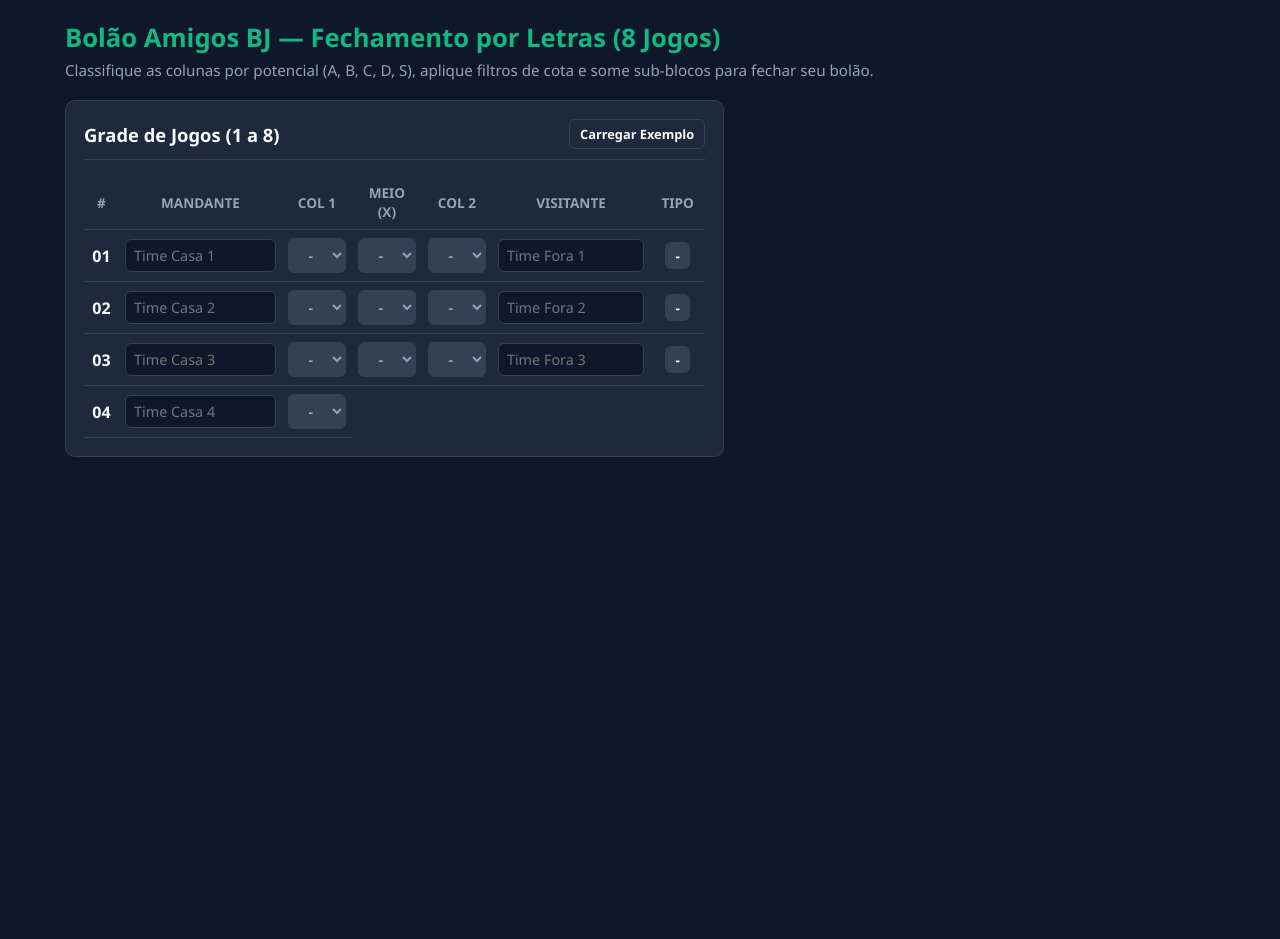
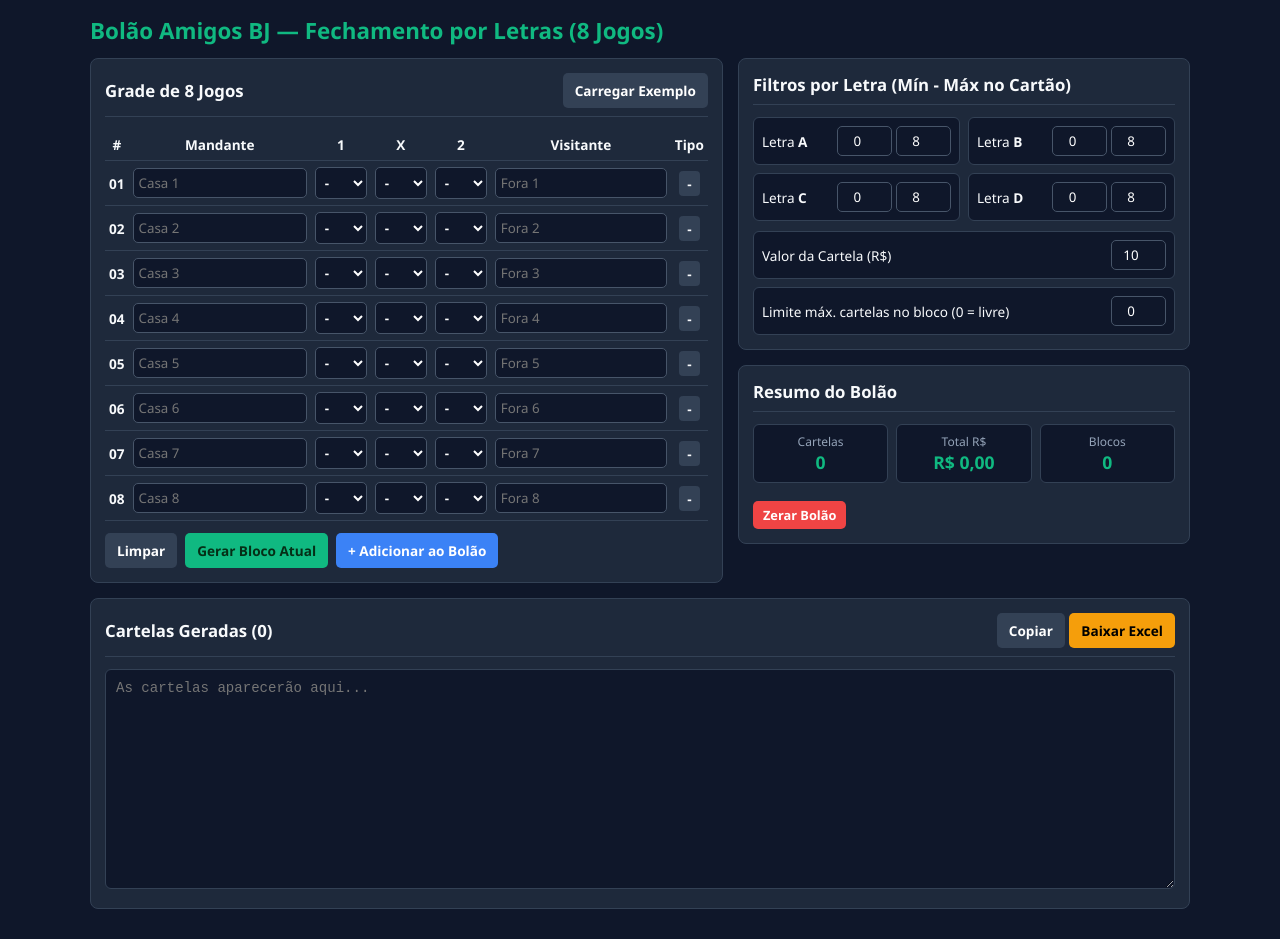
Before and after one commit to almoxarifado-valedoverdao/bolaoamigosbj, a plain HTML site: page index.html in a window 1280 px wide. Before the commit the page ends 800 px from the top, so only its background shows below. Drawn offline with Linux system fonts and the light colour scheme.

Commit message:
Update index.html

```diff
--- a/index.html
+++ b/index.html
@@ -1,206 +1,188 @@
 <!DOCTYPE html>
 <html lang="pt-BR">
 <head>
-  <meta charset="UTF-8" />
-  <meta name="viewport" content="width=device-width, initial-scale=1.0" />
-  <title>Bolão Amigos BJ - Fechamento 8 Jogos</title>
-  <style>
-    :root {
-      --bg: #0f172a;
-      --card: #1e293b;
-      --border: #334155;
-      --text: #f8fafc;
-      --muted: #94a3b8;
-      --primary: #10b981;
-      --primary-hover: #059669;
-      --accent: #3b82f6;
-      --danger: #ef4444;
-      --warning: #f59e0b;
-    }
-
-    * { box-sizing: border-box; font-family: 'Segoe UI', Tahoma, Geneva, Verdana, sans-serif; }
-    body { margin: 0; padding: 20px; background-color: var(--bg); color: var(--text); }
-    .container { max-width: 1150px; margin: 0 auto; }
-    h1 { margin: 0 0 5px 0; font-size: 1.6rem; color: var(--primary); }
-    p.subtitle { margin: 0 0 20px 0; color: var(--muted); font-size: 0.95rem; }
-
-    .grid-layout { display: grid; grid-template-columns: 1.4fr 1fr; gap: 20px; }
-    @media (max-width: 900px) { .grid-layout { grid-template-columns: 1fr; } }
-
-    .panel {
-      background: var(--card);
-      border: 1px solid var(--border);
-      border-radius: 10px;
-      padding: 18px;
-      margin-bottom: 20px;
-    }
-
-    .panel h2 {
-      margin-top: 0;
-      font-size: 1.15rem;
-      border-bottom: 1px solid var(--border);
-      padding-bottom: 10px;
-      margin-bottom: 15px;
-      display: flex;
-      justify-content: space-between;
-      align-items: center;
-    }
-
-    table { width: 100%; border-collapse: collapse; }
-    th, td { padding: 8px 6px; text-align: center; border-bottom: 1px solid var(--border); }
-    th { color: var(--muted); font-size: 0.85rem; text-transform: uppercase; }
-
-    input[type="text"], input[type="number"], select {
-      background: #0f172a;
-      color: var(--text);
-      border: 1px solid var(--border);
-      border-radius: 6px;
-      padding: 6px 8px;
-      font-size: 0.9rem;
-    }
-
-    input[type="text"] { width: 100%; }
-    input[type="number"] { width: 65px; text-align: center; }
-
-    select.letra-select { font-weight: bold; width: 58px; text-align: center; cursor: pointer; }
-    .letra-A { background: #166534 !important; color: #fff; }
-    .letra-B { background: #1d4ed8 !important; color: #fff; }
-    .letra-C { background: #b45309 !important; color: #fff; }
-    .letra-D { background: #991b1b !important; color: #fff; }
-    .letra-S { background: #000000 !important; color: #facc15; border-color: #facc15; }
-    .letra-OFF { background: #334155 !important; color: #94a3b8; }
-
-    .badge-tipo {
-      display: inline-block;
-      padding: 4px 10px;
-      border-radius: 6px;
-      font-weight: bold;
-      font-size: 0.85rem;
-      background: #334155;
-    }
-
-    .filtros-grid { display: grid; grid-template-columns: repeat(2, 1fr); gap: 10px; margin-bottom: 15px; }
-    .filtro-item {
-      background: #0f172a;
-      padding: 10px;
-      border-radius: 8px;
-      border: 1px solid var(--border);
-      display: flex;
-      justify-content: space-between;
-      align-items: center;
-      font-size: 0.88rem;
-    }
-
-    .btn-group { display: flex; flex-wrap: wrap; gap: 10px; margin-top: 15px; }
-    button {
-      border: none;
-      border-radius: 6px;
-      padding: 10px 14px;
-      font-weight: 600;
-      cursor: pointer;
-      font-size: 0.9rem;
-      transition: 0.2s;
-    }
-
-    .btn-primary { background: var(--primary); color: #052e16; }
-    .btn-primary:hover { background: var(--primary-hover); color: #fff; }
-    .btn-accent { background: var(--accent); color: #fff; }
-    .btn-accent:hover { background: #2563eb; }
-    .btn-warning { background: var(--warning); color: #000; }
-    .btn-danger { background: var(--danger); color: #fff; }
-    .btn-outline { background: transparent; border: 1px solid var(--border); color: var(--text); }
-    .btn-outline:hover { background: #334155; }
-
-    .stats-bar { display: grid; grid-template-columns: repeat(3, 1fr); gap: 10px; margin-bottom: 15px; }
-    .stat-box {
-      background: #0f172a;
-      padding: 12px;
-      border-radius: 8px;
-      border: 1px solid var(--border);
-      text-align: center;
-    }
-    .stat-box span { display: block; font-size: 0.78rem; color: var(--muted); }
-    .stat-box strong { font-size: 1.25rem; color: var(--primary); }
-
-    .blocos-lista { max-height: 180px; overflow-y: auto; margin-top: 10px; }
-    .bloco-card {
-      background: #0f172a;
-      border: 1px solid var(--border);
-      padding: 8px 12px;
-      border-radius: 6px;
-      margin-bottom: 6px;
-      display: flex;
-      justify-content: space-between;
-      align-items: center;
-      font-size: 0.88rem;
-    }
-
-    textarea {
-      width: 100%;
-      height: 240px;
-      background: #0f172a;
-      color: #38bdf8;
-      border: 1px solid var(--border);
-      border-radius: 8px;
-      padding: 12px;
-      font-family: monospace;
-      font-size: 0.9rem;
-      resize: vertical;
-    }
-  </style>
+<meta charset="UTF-8">
+<meta name="viewport" content="width=device-width, initial-scale=1.0">
+<title>Bolão Amigos BJ - 8 Jogos</title>
+<style>
+  *{box-sizing:border-box;font-family:Segoe UI,Arial,sans-serif}
+  body{margin:0;padding:15px;background:#0f172a;color:#f8fafc}
+  .wrap{max-width:1100px;margin:0 auto}
+  h1{color:#10b981;font-size:1.4rem;margin:0 0 12px}
+  .grid{display:grid;grid-template-columns:1.4fr 1fr;gap:15px}
+  @media(max-width:850px){.grid{grid-template-columns:1fr}}
+  .box{background:#1e293b;border:1px solid #334155;border-radius:8px;padding:14px;margin-bottom:15px}
+  .box h2{margin:0 0 12px;font-size:1.05rem;border-bottom:1px solid #334155;padding-bottom:8px;display:flex;justify-content:space-between;align-items:center}
+  table{width:100%;border-collapse:collapse}
+  th,td{padding:6px 4px;text-align:center;border-bottom:1px solid #334155;font-size:.85rem}
+  input[type=text],input[type=number],select{background:#0f172a;color:#fff;border:1px solid #475569;border-radius:5px;padding:5px}
+  input[type=text]{width:100%}
+  input[type=number]{width:55px;text-align:center}
+  select{font-weight:bold;width:52px}
+  .l-A{background:#166534!important}.l-B{background:#1d4ed8!important}.l-C{background:#b45309!important}.l-D{background:#991b1b!important}.l-S{background:#000!important;color:#facc15!important;border-color:#facc15!important}
+  .badge{background:#334155;padding:3px 8px;border-radius:4px;font-weight:bold}
+  .f-grid{display:grid;grid-template-columns:1fr 1fr;gap:8px;margin-bottom:10px}
+  .f-item{background:#0f172a;padding:8px;border-radius:6px;border:1px solid #334155;display:flex;justify-content:space-between;align-items:center;font-size:.85rem}
+  .btns{display:flex;flex-wrap:wrap;gap:8px;margin-top:12px}
+  button{border:0;border-radius:5px;padding:8px 12px;font-weight:bold;cursor:pointer;font-size:.85rem}
+  .b-green{background:#10b981;color:#052e16}.b-blue{background:#3b82f6;color:#fff}.b-yellow{background:#f59e0b;color:#000}.b-red{background:#ef4444;color:#fff}.b-gray{background:#334155;color:#fff}
+  .stats{display:grid;grid-template-columns:repeat(3,1fr);gap:8px;margin-bottom:10px}
+  .stat{background:#0f172a;padding:8px;border-radius:6px;text-align:center;border:1px solid #334155}
+  .stat small{display:block;color:#94a3b8;font-size:.75rem}.stat b{font-size:1.1rem;color:#10b981}
+  .bloco-row{background:#0f172a;padding:6px 10px;border-radius:5px;margin-bottom:5px;display:flex;justify-content:space-between;align-items:center;font-size:.82rem}
+  textarea{width:100%;height:220px;background:#0f172a;color:#38bdf8;border:1px solid #334155;border-radius:6px;padding:10px;font-family:monospace;font-size:.88rem}
+</style>
 </head>
 <body>
-  <div class="container">
-    <h1>Bolão Amigos BJ — Fechamento por Letras (8 Jogos)</h1>
-    <p class="subtitle">Classifique as colunas por potencial (A, B, C, D, S), aplique filtros de cota e some sub-blocos para fechar seu bolão.</p>
-
-    <div class="grid-layout">
-      <div class="panel">
-        <h2>
-          <span>Grade de Jogos (1 a 8)</span>
-          <button type="button" class="btn-outline" onclick="preencherExemplo()" style="padding: 5px 10px; font-size: 0.8rem;">Carregar Exemplo</button>
-        </h2>
-        <table>
-          <thead>
-            <tr>
-              <th style="width: 35px;">#</th>
-              <th>Mandante</th>
-              <th style="width: 65px;">Col 1</th>
-              <th style="width: 65px;">Meio (X)</th>
-              <th style="width: 65px;">Col 2</th>
-              <th>Visitante</th>
-              <th style="width: 55px;">Tipo</th>
-            </tr>
-          </thead>
-          <tbody id="tabela-jogos">
-            <tr>
-              <td><strong>01</strong></td>
-              <td><input type="text" id="mandante_1" placeholder="Time Casa 1"></td>
-              <td><select id="j_1_c_0" class="letra-select letra-OFF" onchange="atualizarEstiloSelect(this, 1)"><option value="-">-</option><option value="A">A</option><option value="B">B</option><option value="C">C</option><option value="D">D</option><option value="S">S</option></select></td>
-              <td><select id="j_1_c_1" class="letra-select letra-OFF" onchange="atualizarEstiloSelect(this, 1)"><option value="-">-</option><option value="A">A</option><option value="B">B</option><option value="C">C</option><option value="D">D</option><option value="S">S</option></select></td>
-              <td><select id="j_1_c_2" class="letra-select letra-OFF" onchange="atualizarEstiloSelect(this, 1)"><option value="-">-</option><option value="A">A</option><option value="B">B</option><option value="C">C</option><option value="D">D</option><option value="S">S</option></select></td>
-              <td><input type="text" id="visitante_1" placeholder="Time Fora 1"></td>
-              <td><span class="badge-tipo" id="tipo_1">-</span></td>
-            </tr>
-            <tr>
-              <td><strong>02</strong></td>
-              <td><input type="text" id="mandante_2" placeholder="Time Casa 2"></td>
-              <td><select id="j_2_c_0" class="letra-select letra-OFF" onchange="atualizarEstiloSelect(this, 2)"><option value="-">-</option><option value="A">A</option><option value="B">B</option><option value="C">C</option><option value="D">D</option><option value="S">S</option></select></td>
-              <td><select id="j_2_c_1" class="letra-select letra-OFF" onchange="atualizarEstiloSelect(this, 2)"><option value="-">-</option><option value="A">A</option><option value="B">B</option><option value="C">C</option><option value="D">D</option><option value="S">S</option></select></td>
-              <td><select id="j_2_c_2" class="letra-select letra-OFF" onchange="atualizarEstiloSelect(this, 2)"><option value="-">-</option><option value="A">A</option><option value="B">B</option><option value="C">C</option><option value="D">D</option><option value="S">S</option></select></td>
-              <td><input type="text" id="visitante_2" placeholder="Time Fora 2"></td>
-              <td><span class="badge-tipo" id="tipo_2">-</span></td>
-            </tr>
-            <tr>
-              <td><strong>03</strong></td>
-              <td><input type="text" id="mandante_3" placeholder="Time Casa 3"></td>
-              <td><select id="j_3_c_0" class="letra-select letra-OFF" onchange="atualizarEstiloSelect(this, 3)"><option value="-">-</option><option value="A">A</option><option value="B">B</option><option value="C">C</option><option value="D">D</option><option value="S">S</option></select></td>
-              <td><select id="j_3_c_1" class="letra-select letra-OFF" onchange="atualizarEstiloSelect(this, 3)"><option value="-">-</option><option value="A">A</option><option value="B">B</option><option value="C">C</option><option value="D">D</option><option value="S">S</option></select></td>
-              <td><select id="j_3_c_2" class="letra-select letra-OFF" onchange="atualizarEstiloSelect(this, 3)"><option value="-">-</option><option value="A">A</option><option value="B">B</option><option value="C">C</option><option value="D">D</option><option value="S">S</option></select></td>
-              <td><input type="text" id="visitante_3" placeholder="Time Fora 3"></td>
-              <td><span class="badge-tipo" id="tipo_3">-</span></td>
-            </tr>
-            <tr>
-              <td><strong>04</strong></td>
-              <td><input type="text" id="mandante_4" placeholder="Time Casa 4"></td>
-              <td><select id="j_4_c_0" class="letra-select letra-OFF" onchange="atualizarEstiloSelect(this, 4)"><option value="-">-</option><option value="A">A</option><option value="B">B</option><option value="C">C</option><option value="D">D</option><option value="S">S</option></select></td>
+<div class="wrap">
+  <h1>Bolão Amigos BJ — Fechamento por Letras (8 Jogos)</h1>
+  <div class="grid">
+    <div class="box">
+      <h2><span>Grade de 8 Jogos</span><button type="button" class="b-gray" onclick="exemplo()">Carregar Exemplo</button></h2>
+      <table>
+        <thead><tr><th>#</th><th>Mandante</th><th>1</th><th>X</th><th>2</th><th>Visitante</th><th>Tipo</th></tr></thead>
+        <tbody id="grade"></tbody>
+      </table>
+      <div class="btns">
+        <button type="button" class="b-gray" onclick="limpar()">Limpar</button>
+        <button type="button" class="b-green" onclick="gerar()">Gerar Bloco Atual</button>
+        <button type="button" class="b-blue" onclick="somarBloco()">+ Adicionar ao Bolão</button>
+      </div>
+    </div>
+    <div>
+      <div class="box">
+        <h2>Filtros por Letra (Mín - Máx no Cartão)</h2>
+        <div class="f-grid">
+          <div class="f-item"><span>Letra <b>A</b></span><div><input type="number" id="minA" value="0" min="0" max="8"> <input type="number" id="maxA" value="8" min="0" max="8"></div></div>
+          <div class="f-item"><span>Letra <b>B</b></span><div><input type="number" id="minB" value="0" min="0" max="8"> <input type="number" id="maxB" value="8" min="0" max="8"></div></div>
+          <div class="f-item"><span>Letra <b>C</b></span><div><input type="number" id="minC" value="0" min="0" max="8"> <input type="number" id="maxC" value="8" min="0" max="8"></div></div>
+          <div class="f-item"><span>Letra <b>D</b></span><div><input type="number" id="minD" value="0" min="0" max="8"> <input type="number" id="maxD" value="8" min="0" max="8"></div></div>
+        </div>
+        <div class="f-item" style="margin-bottom:8px"><span>Valor da Cartela (R$)</span><input type="number" id="cota" value="10" min="1" onchange="resumo()"></div>
+        <div class="f-item"><span>Limite máx. cartelas no bloco (0 = livre)</span><input type="number" id="lim" value="0" min="0" max="6561"></div>
+      </div>
+      <div class="box">
+        <h2>Resumo do Bolão</h2>
+        <div class="stats">
+          <div class="stat"><small>Cartelas</small><b id="tCart">0</b></div>
+          <div class="stat"><small>Total R$</small><b id="tVal">R$ 0,00</b></div>
+          <div class="stat"><small>Blocos</small><b id="tBloc">0</b></div>
+        </div>
+        <div id="listaBlocos"></div>
+        <button type="button" class="b-red" onclick="zerar()" style="margin-top:8px;padding:5px 10px;font-size:.8rem">Zerar Bolão</button>
+      </div>
+    </div>
+  </div>
+  <div class="box">
+    <h2><span>Cartelas Geradas (<span id="qtd">0</span>)</span><div><button type="button" class="b-gray" onclick="copiar()">Copiar</button> <button type="button" class="b-yellow" onclick="baixar()">Baixar Excel</button></div></h2>
+    <textarea id="out" readonly placeholder="As cartelas aparecerão aqui..."></textarea>
+  </div>
+</div>
+<script>
+let atual=[], blocos=[];
+const tb=document.getElementById("grade");
+for(let i=1;i<=8;i++){
+  let cols="";
+  for(let c=0;c<3;c++){
+    cols+=`<td><select id="j${i}c${c}" onchange="cor(this,${i})"><option>-</option><option>A</option><option>B</option><option>C</option><option>D</option><option>S</option></select></td>`;
+  }
+  tb.innerHTML+=`<tr><td><b>0${i}</b></td><td><input type="text" id="m${i}" placeholder="Casa ${i}"></td>${cols}<td><input type="text" id="v${i}" placeholder="Fora ${i}"></td><td><span class="badge" id="tp${i}">-</span></td></tr>`;
+}
+function cor(el,j){
+  el.className=el.value==="-"?"":"l-"+el.value;
+  let n=0;
+  for(let c=0;c<3;c++) if(document.getElementById(`j${j}c${c}`).value!=="-") n++;
+  document.getElementById(`tp${j}`).innerText=n===0?"-":n===1?"S":n===2?"D":"T";
+}
+function exemplo(){
+  const ex=[
+    ["Dinamarca","A","B","-","Noruega"],
+    ["Hungria","A","B","-","Irlanda N."],
+    ["Irlanda","A","B","-","Kosovo"],
+    ["Polônia","C","B","A","Suécia"],
+    ["Ucrânia","S","-","-","Geórgia"],
+    ["Bedford","C","D","D","Chorley"],
+    ["Chippenham","C","D","D","Sholing"],
+    ["Waterlooville","C","D","D","Bracknell"]
+  ];
+  ex.forEach((d,idx)=>{
+    let j=idx+1;
+    document.getElementById(`m${j}`).value=d[0];
+    document.getElementById(`v${j}`).value=d[4];
+    [d[1],d[2],d[3]].forEach((l,c)=>{
+      let s=document.getElementById(`j${j}c${c}`);
+      s.value=l; cor(s,j);
+    });
+  });
+  document.getElementById("minA").value=1; document.getElementById("maxA").value=3;
+  document.getElementById("minD").value=0; document.getElementById("maxD").value=2;
+}
+function limpar(){
+  for(let j=1;j<=8;j++){
+    document.getElementById(`m${j}`).value=""; document.getElementById(`v${j}`).value="";
+    for(let c=0;c<3;c++){let s=document.getElementById(`j${j}c${c}`);s.value="-";cor(s,j);}
+  }
+  atual=[]; mostrar([]);
+}
+function gerar(){
+  let cfg=[], nomes=["1","X","2"];
+  for(let j=1;j<=8;j++){
+    let op=[];
+    for(let c=0;c<3;c++){
+      let v=document.getElementById(`j${j}c${c}`).value;
+      if(v!=="-") op.push({col:nomes[c],let:v});
+    }
+    if(!op.length){alert("Marque ao menos 1 coluna no Jogo 0"+j);return;}
+    cfg.push(op);
+  }
+  const f={
+    minA:+minA.value,maxA:+maxA.value,minB:+minB.value,maxB:+maxB.value,
+    minC:+minC.value,maxC:+maxC.value,minD:+minD.value,maxD:+maxD.value,lim:+lim.value
+  };
+  let res=[];
+  function comb(i,arr){
+    if(f.lim>0 && res.length>=f.lim) return;
+    if(i===8){
+      let a=0,b=0,c=0,d=0;
+      arr.forEach(x=>{if(x.let==="A")a++;if(x.let==="B")b++;if(x.let==="C")c++;if(x.let==="D")d++;});
+      if(a>=f.minA&&a<=f.maxA&&b>=f.minB&&b<=f.maxB&&c>=f.minC&&c<=f.maxC&&d>=f.minD&&d<=f.maxD) res.push(arr.map(x=>x.col));
+      return;
+    }
+    cfg[i].forEach(o=>comb(i+1,arr.concat(o)));
+  }
+  comb(0,[]); atual=res; mostrar(res);
+}
+function mostrar(l){
+  qtd.innerText=l.length;
+  out.value=l.map((c,i)=>`Cartão ${String(i+1).padStart(3,"0")}:  ${c.join("  ")}`).join("\n");
+}
+function somarBloco(){
+  if(!atual.length){alert("Gere um bloco primeiro!");return;}
+  blocos.push(atual.slice()); resumo(); mostrar(unicas());
+}
+function unicas(){
+  let m=new Map();
+  blocos.forEach(b=>b.forEach(c=>m.set(c.join("-"),c)));
+  return Array.from(m.values());
+}
+function resumo(){
+  let u=unicas(), tot=u.length*(+cota.value||10);
+  tCart.innerText=u.length;
+  tVal.innerText=tot.toLocaleString("pt-BR",{style:"currency",currency:"BRL"});
+  tBloc.innerText=blocos.length;
+  listaBlocos.innerHTML=blocos.map((b,i)=>`<div class="bloco-row"><span><b>Bloco #${i+1}</b> (${b.length} cartelas)</span><button type="button" class="b-red" style="padding:2px 6px;font-size:.75rem" onclick="rem(${i})">X</button></div>`).join("");
+}
+function rem(i){blocos.splice(i,1);resumo();mostrar(unicas());}
+function zerar(){blocos=[];resumo();mostrar(atual);}
+function copiar(){if(out.value){out.select();navigator.clipboard.writeText(out.value);alert("Copiado!");}}
+function baixar(){
+  let l=blocos.length?unicas():atual;
+  if(!l.length){alert("Nada para baixar.");return;}
+  let csv="Cartao;J1;J2;J3;J4;J5;J6;J7;J8\n"+l.map((c,i)=>`${i+1};${c.join(";")}`).join("\n");
+  let a=document.createElement("a");
+  a.href=URL.createObjectURL(new Blob([csv],{type:"text/csv"}));
+  a.download=`bolao_${l.length}_cartelas.csv`; a.click();
+}
+</script>
+</body>
+</html>
```
